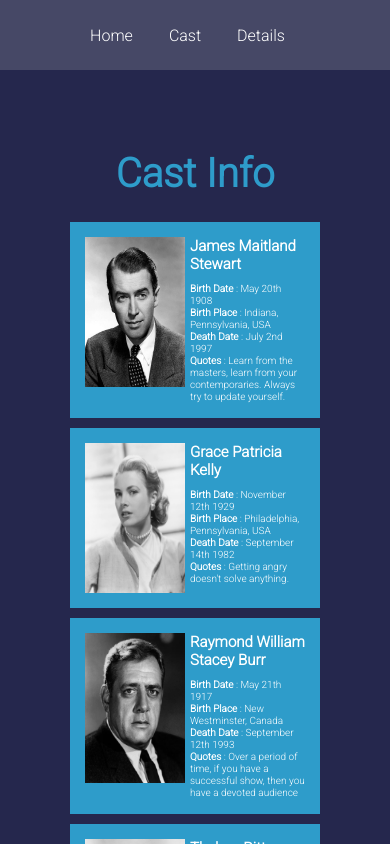
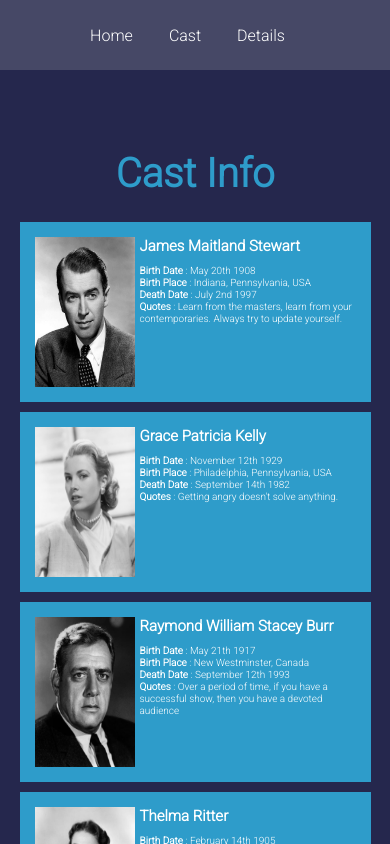
Before and after one commit to emamaria/rear-window, an Angular app: page /cast in a window 390 px wide. Shown: the top 844 px of the page. Built offline with nearby package versions, Linux system fonts and the light colour scheme.

Commit message:
character media query

```diff
--- a/src/app/pages/casts/casts.component.css
+++ b/src/app/pages/casts/casts.component.css
@@ -56,7 +56,7 @@ span{
 }
 
 
-@media screen and (max-width:600px) {
+@media screen and (max-width:500px) {
 
     h1{
         font-size: 40px;
@@ -80,7 +80,7 @@ span{
     .cast_container{
 
 
-        width: 250px;
+        width: 90%;
         padding: 15px;
         margin: 5px;
 
```
